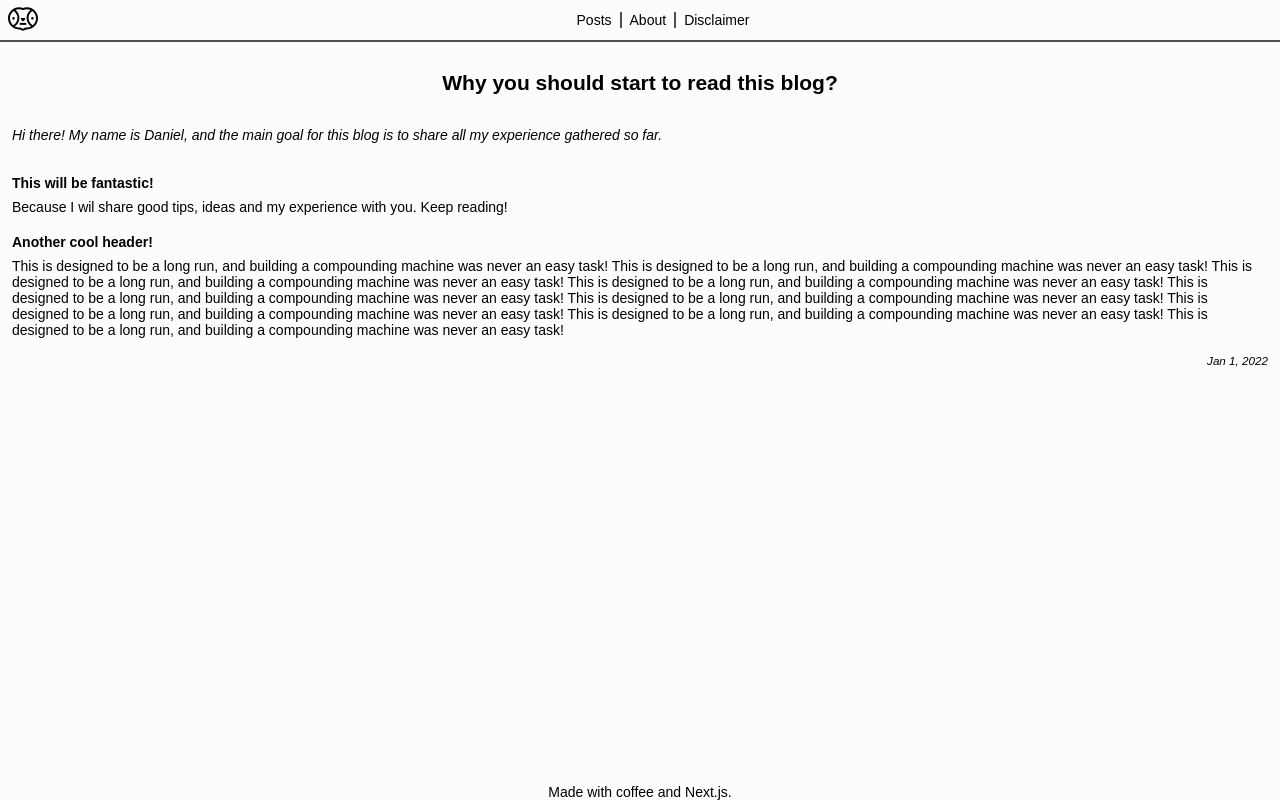
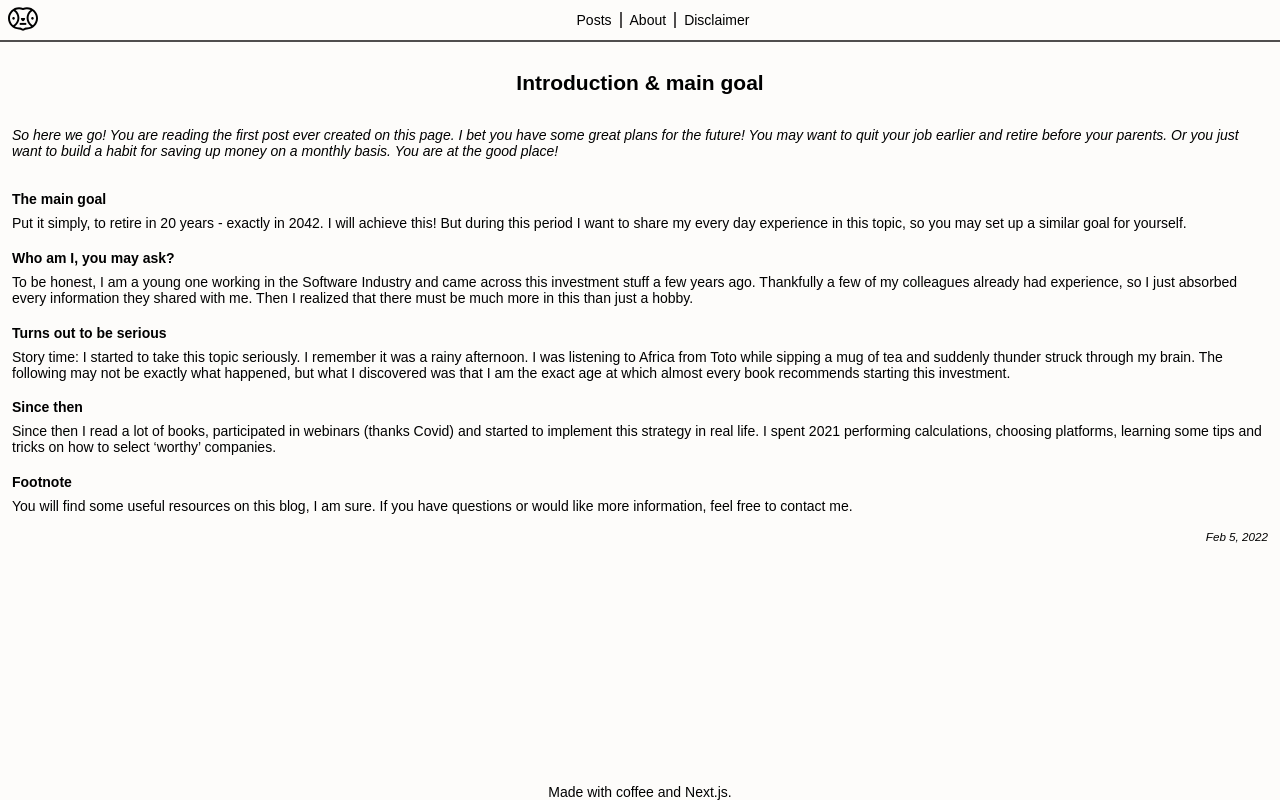
Before and after one commit to vazsonyidl/theboringblog, a Next.js app: page /posts/1 in a window 1280 px wide. Built offline with nearby package versions, Linux system fonts and the light colour scheme.

Commit message:
update content

```diff
--- a/constants/posts.const.ts
+++ b/constants/posts.const.ts
@@ -1,53 +1,70 @@
 import { IPost } from 'interfaces/post.interface';
 
 export const posts: Array<IPost> = [
+  // Post 1
   {
-    title: 'Why you should start to read this blog?',
-    intro:
-      'Hi there! My name is Daniel, and the main goal for this blog is to share all my experience gathered so far.',
+    title: 'Introduction & main goal',
     content: [
       {
-        title: 'This will be fantastic!',
+        title: 'The main goal',
         content:
-          'Because I wil share good tips, ideas and my experience with you. Keep reading!',
+          'Put it simply, to retire in 20 years - exactly in 2042. I will achieve this! But during this period  I want to share my every day experience in this topic, so you may set up a similar goal for yourself.',
       },
       {
-        title: 'Another cool header!',
+        title: 'Who am I, you may ask?',
         content:
-          `This is designed to be a long run, and building a compounding machine was never
-          an easy task! This is designed to be a long run, and building a compounding machine was never
-          an easy task! This is designed to be a long run, and building a compounding machine was never
-          an easy task! This is designed to be a long run, and building a compounding machine was never
-          an easy task! This is designed to be a long run, and building a compounding machine was never
-          an easy task! This is designed to be a long run, and building a compounding machine was never
-          an easy task! This is designed to be a long run, and building a compounding machine was never
-          an easy task! This is designed to be a long run, and building a compounding machine was never
-          an easy task! This is designed to be a long run, and building a compounding machine was never
-          an easy task! `,
+          'To be honest, I am a young one working in the Software Industry and came across this investment stuff a few years ago. Thankfully a few of my colleagues already had experience, so I just absorbed every information they shared with me. Then I realized that there must be much more in this than just a hobby.',
+      },
+      {
+        title: 'Turns out to be serious',
+        content:
+          'Story time: I started to take this topic seriously. I remember it was a rainy afternoon. I was listening to Africa from Toto while sipping a mug of tea and suddenly thunder struck through my brain. The following may not be exactly what happened, but what I discovered was that I am the exact age at which almost every book recommends starting this investment.',
+      },
+      {
+        title: 'Since then',
+        content:
+          'Since then I read a lot of books, participated in webinars (thanks Covid) and started to implement this strategy in real life. I spent 2021 performing calculations, choosing platforms, learning some tips and tricks on how to select ‘worthy’ companies.',
+      },
+      {
+        title: 'Footnote',
+        content:
+          'You will find some useful resources on this blog, I am sure. If you have questions or would like more information, feel free to contact me.',
       },
     ],
+    intro:
+      'So here we go! You are reading the first post ever created on this page. I bet you have some great plans for the future! You may want to quit your job earlier and retire before your parents. Or you just want to build a habit for saving up money on a monthly basis. You are at the good place!',
     id: 1,
-    published: '01.01.2022',
+    published: '05.02.2022',
   },
+
+  // Post 2
   {
-    title: 'Post two',
-    content: [],
-    intro: 'Second post intro struff',
     id: 2,
-    published: '02.01.2022',
-  },
-  {
-    title: 'Post three',
-    content: [],
-    intro: 'Third post intro struff',
-    id: 3,
-    published: '03.01.2022',
-  },
-  {
-    title: 'Post 4',
-    content: [],
-    intro: 'Fourth post intro struff',
-    id: 4,
-    published: '04.01.2022',
+    title: 'Concepts',
+    intro: 'Get started with the key terms and concepts',
+    content: [
+      {
+        title: 'Ann and Bob',
+        content:
+          'There are two types of people who encounter this topic. One of them is Ann, who is familiar with dividends, payout ratios, etc. Bob, on the other hand, has no idea what any of these terms mean, but is nonetheless intrigued and encouraged about them. It is my intention to write both of them. Maybe a post would summarize things in a meaningful way if you already know something. For people who do not know everything, it is recommended to read ahead.',
+      },
+      {
+        title: 'How do I plan to earn from this?',
+        content: 'To start with, and put simply: from the dividend. The dividend itself is the money a company pays from its profit to its shareholders. There are several companies out there with a long (I mean more than 50 years) dividend payout history. This will be backbone for our long term investment process.',
+      },
+      {
+        title: 'Okay, but which companies',
+        content: 'you may ask. It is a perfect question. There are several metrics which guides through the process of choosing a worthy company. The key concept is: high returns = high quality + high current yield + high growth of yield. Stay tuned, because I will share my evaluation of companies when I buy shares from one of them.',
+      },
+      {
+        title: 'Is it applicable at any time?',
+        content: 'I try to measure companies worth-of-buy metrics always compared to some other key metrics in the industry, like Standard and Poor’s average numbers or the long term US bonds yield just to mention a few. This makes measurement a bit easier, as you may encounter the posts and information here later in time. If I tell you that I bought company XYZ in February, 2022 that information wouldn’t be so useful for you 2 years later.',
+      },
+      {
+        title: 'Recommended references',
+        content: 'The Single Best Investment by Lowell Miller'
+      }
+    ],
+    published: '06.02.2022',
   },
 ];
--- a/pages/about/index.tsx
+++ b/pages/about/index.tsx
@@ -38,7 +38,7 @@ export default function AboutPage() {
             have started this journey and how I pick companies for myself. From
             this, you can draw your own the consequences.
           </p>
-          <h3>How much do I expect?</h3>
+          <h3>What do I expect?</h3>
           <p className={`${styles.limitWidth} ${styles.infoParagraph}`}>
             I do not want to predict numbers that will turn out not to be true,
             and the future is unpredictable - almost. Based on historical data,
--- a/pages/disclaimer/index.tsx
+++ b/pages/disclaimer/index.tsx
@@ -13,7 +13,7 @@ export default function DisclaimerPage() {
             <em>longterminco.me</em> is not a registered investment, legal advisor
             or broker. Any investment opinions, analysis or tip expressed by
             this page is just for informational purposes and intended as
-            an educational material. All of the ifnromation on the page is from
+            an educational material. All of the information on the page is from
             personal research and experience of the owner of the website.
           </p>
           <h3>Do your own research</h3>
```
